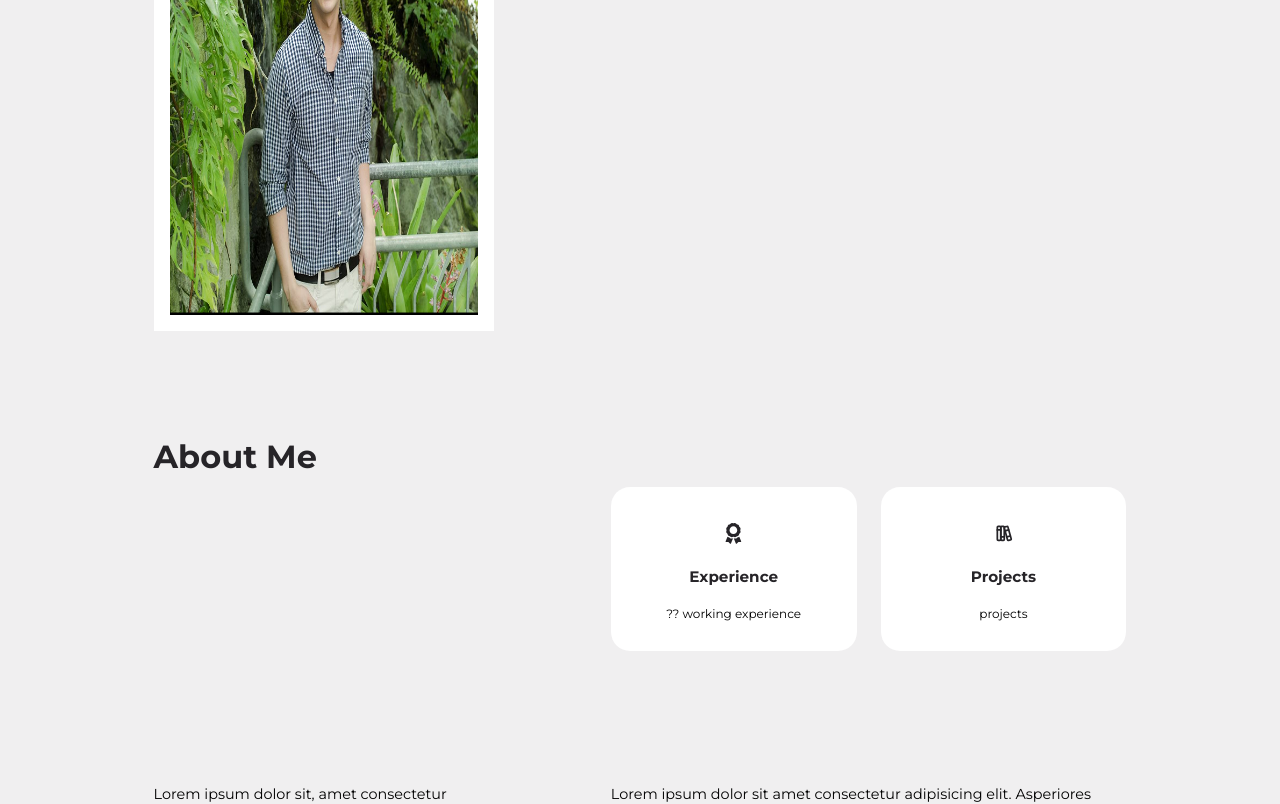
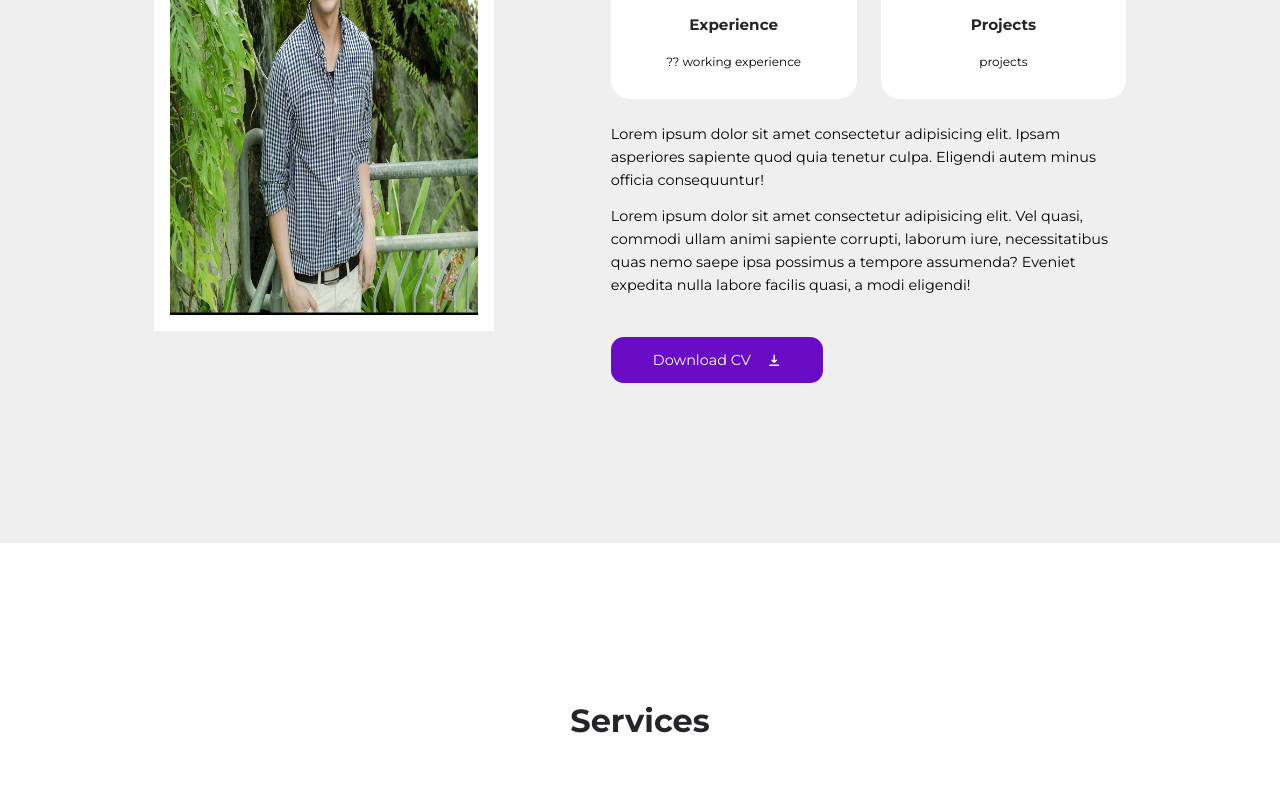
Before and after one commit to andydangit/ProfileV2, a React (Create React App) app: page / in a window 1280 px wide. Shown: the part 740-1544 px from the top of the page. Built offline with nearby package versions, Linux system fonts and the light colour scheme.

Commit message:
Bug: remove the div below

```diff
--- a/src/sections/about/About.jsx
+++ b/src/sections/about/About.jsx
@@ -15,34 +15,27 @@ function About() {
                 <img src={AboutImage} alt="About pic" />
             </div>
         </div>
-        <div className="about_right"></div>
+        <div className="about_right">
             <h2>About Me</h2>
             <div className="about_cards">
-          {data.map((item) => (
+                {
+                    data.map(item => (
                         <Card key={item.id} className="about_card">
-              <span className="about_card-icon">{item.icon}</span>
+                            <span className='about_card-icon'>{item.icon}</span>
                             <h5>{item.title}</h5>
                             <small>{item.desc}</small>
                         </Card>
-          ))}
+                    ))
+                }
             </div>
             <p>
-          {" "}
-          Lorem ipsum dolor sit, amet consectetur adipisicing elit. Ipsum quis
-          accusantium architecto et asperiores, voluptas nam in. Fugit explicabo
-          fuga neque. Laboriosam, inventore. Dicta ipsum nam dolorum quaerat.
-          Ratione, facilis.
+            Lorem ipsum dolor sit amet consectetur adipisicing elit. Ipsam asperiores sapiente quod quia tenetur culpa. Eligendi autem minus officia consequuntur!
             </p>
             <p>
-          Lorem ipsum dolor sit amet consectetur adipisicing elit. Asperiores
-          corporis harum a beatae! Beatae sit ut voluptate eveniet dolorum
-          officiis aliquam molestias assumenda quia hic distinctio officia natus
-          repellat reiciendis possimus dicta, minus alias.
+            Lorem ipsum dolor sit amet consectetur adipisicing elit. Vel quasi, commodi ullam animi sapiente corrupti, laborum iure, necessitatibus quas nemo saepe ipsa possimus a tempore assumenda? Eveniet expedita nulla labore facilis quasi, a modi eligendi!
             </p>
-        <a href={Resume} download className="btn primary">
-          Download CV
-          <HiDownload />
-        </a>
+            <a href={Resume} download className='btn primary'>Download CV <HiDownload/></a>
+        </div>
     </div>
 </section>
   );
```
Lines whose indentation alone changed are shown as unchanged.
